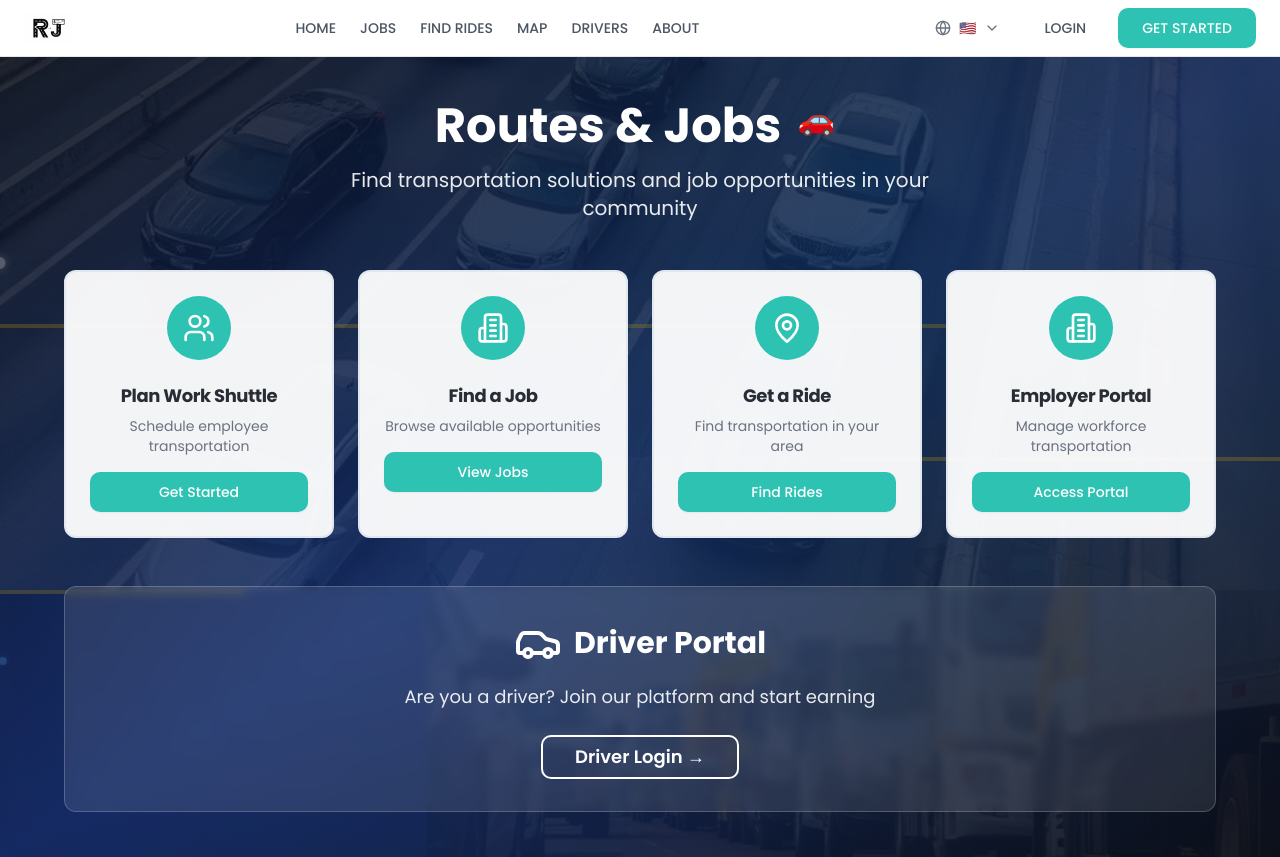
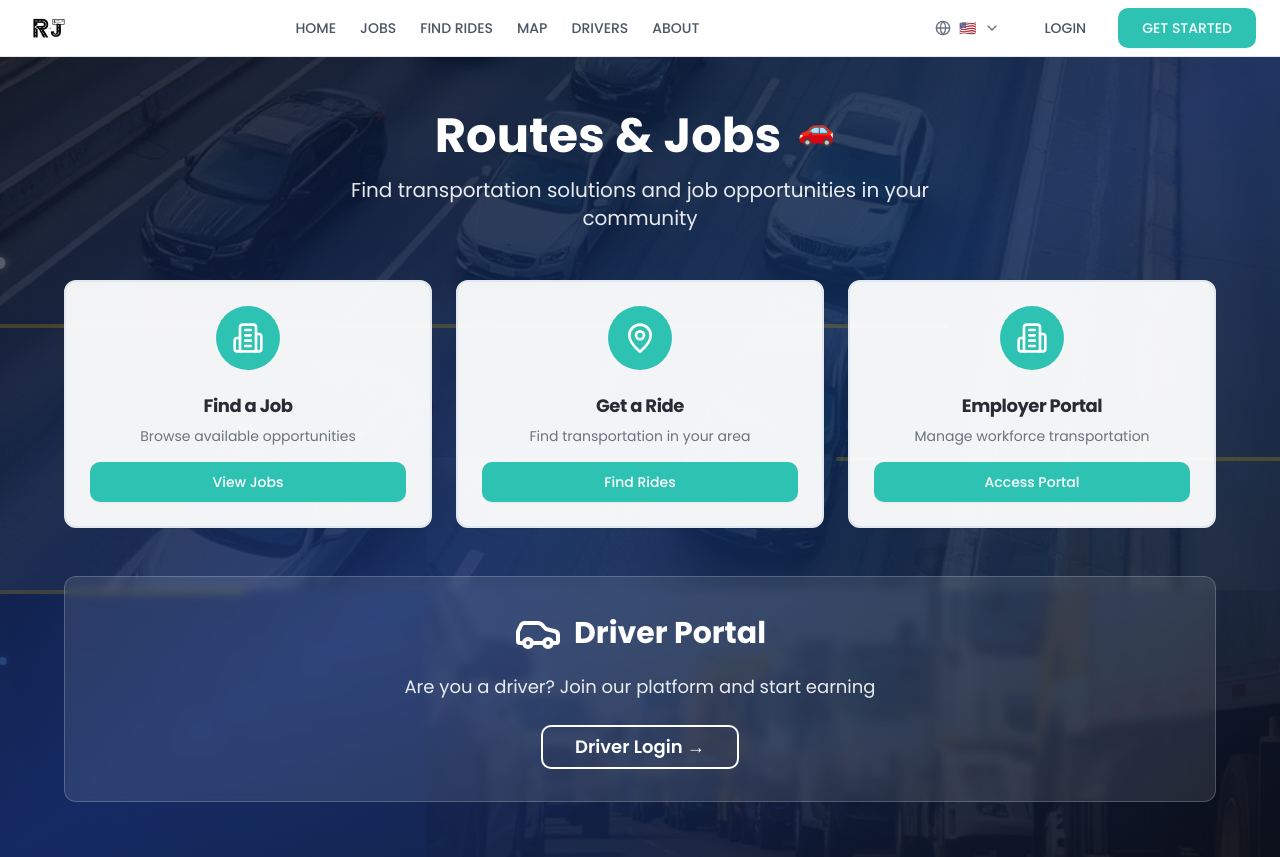
Before and after one commit to Routes-Jobs/routesandjobsapp, a React (Vite) app: page / in a window 1280 px wide. Built offline with nearby package versions, Linux system fonts and the light colour scheme.

Commit message:
Add logo and remove portal

```diff
--- a/src/components/EmployerFlow.tsx
+++ b/src/components/EmployerFlow.tsx
@@ -8,6 +8,7 @@ import { useToast } from "@/hooks/use-toast";
 import EmployerJobManagement from "@/components/EmployerJobManagement";
 import MapView from "@/components/MapView";
 import EmployerPricingCalendar from "@/components/EmployerPricingCalendar";
+import arkLogo from "@/assets/ark-logo.png";
 
 interface EmployerFlowProps {
   onBack: () => void;
@@ -66,14 +67,14 @@ const EmployerFlow = ({ onBack }: EmployerFlowProps) => {
               Back
             </Button>
             <img
-              src="/lovable-uploads/5137d2a6-573f-4db3-b0c1-4cca8f17c149.png"
-              alt="Routes & Jobs Logo"
-              className="h-6 md:h-8 w-auto flex-shrink-0"
+              src={arkLogo}
+              alt="ARK - Attendance. Retention. Key Performance."
+              className="h-8 md:h-12 w-auto flex-shrink-0"
             />
           </div>
           <div className="ml-0 md:ml-auto">
             <h1 className="text-xl md:text-2xl font-bold">Employer Dashboard</h1>
-            <p className="text-secondary-foreground/80 text-sm md:text-base">Manage workforce transportation</p>
+            <p className="text-secondary-foreground/80 text-sm md:text-base">Workforce Transportation & Analytics</p>
           </div>
         </div>
       </div>
--- a/src/components/RoleSelection.tsx
+++ b/src/components/RoleSelection.tsx
@@ -74,26 +74,7 @@ const RoleSelection = ({ onRoleSelect }: RoleSelectionProps) => {
           </div>
 
           {/* Navigation Options */}
-          <div className="grid md:grid-cols-4 gap-6 mb-12">
-            {/* Plan Work Shuttle */}
-            <Card className="bg-white/95 hover:bg-white transition-all cursor-pointer border-2 hover:border-primary">
-              <CardHeader className="text-center pb-4">
-                <div className="mx-auto w-16 h-16 bg-primary rounded-full flex items-center justify-center mb-4">
-                  <Users className="w-8 h-8 text-white" />
-                </div>
-                <CardTitle className="text-lg font-bold">Plan Work Shuttle</CardTitle>
-                <CardDescription>Schedule employee transportation</CardDescription>
-              </CardHeader>
-              <CardContent>
-                <Button
-                  onClick={() => onRoleSelect("employee")}
-                  className="w-full bg-primary hover:bg-primary/90"
-                >
-                  Get Started
-                </Button>
-              </CardContent>
-            </Card>
-
+          <div className="grid md:grid-cols-3 gap-6 mb-12">
             {/* Find a Job */}
             <Card className="bg-white/95 hover:bg-white transition-all cursor-pointer border-2 hover:border-primary">
               <CardHeader className="text-center pb-4">
```
Also changed, not shown: src/assets/ark-logo.png (added).
